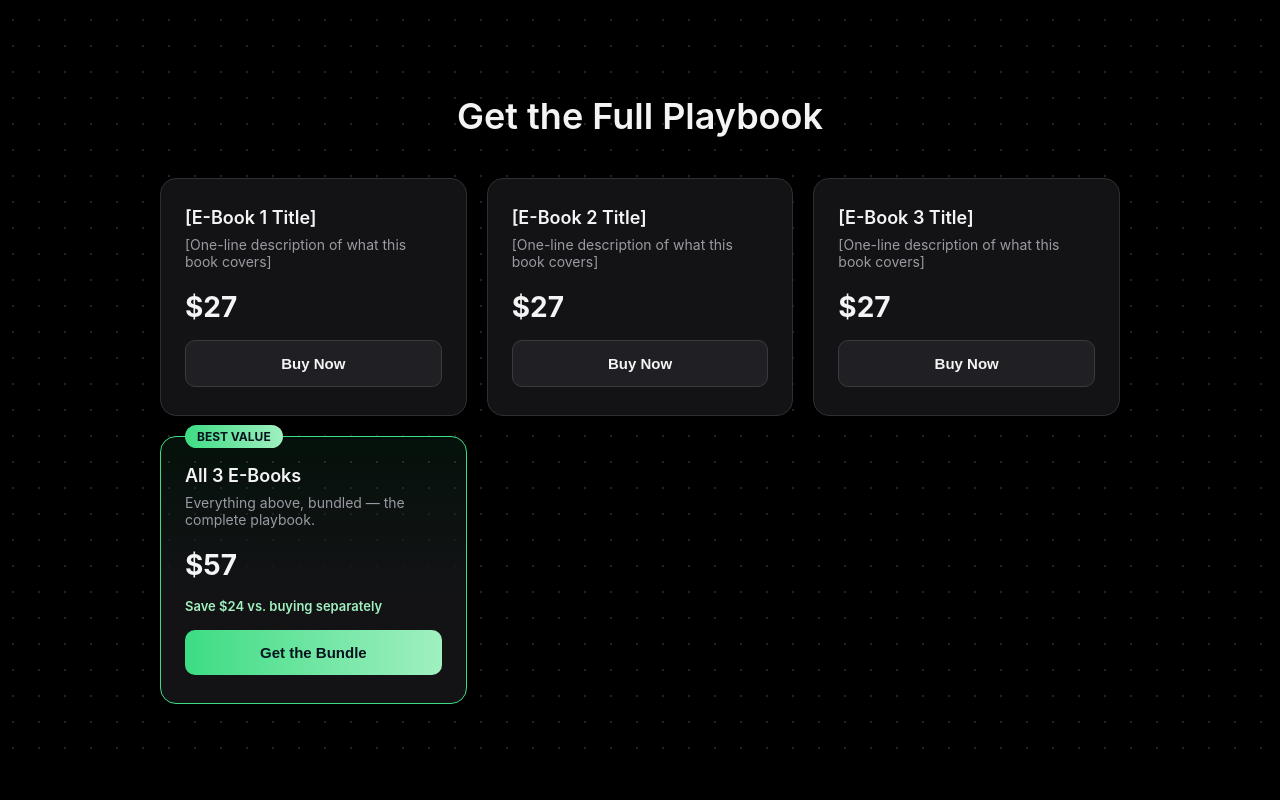
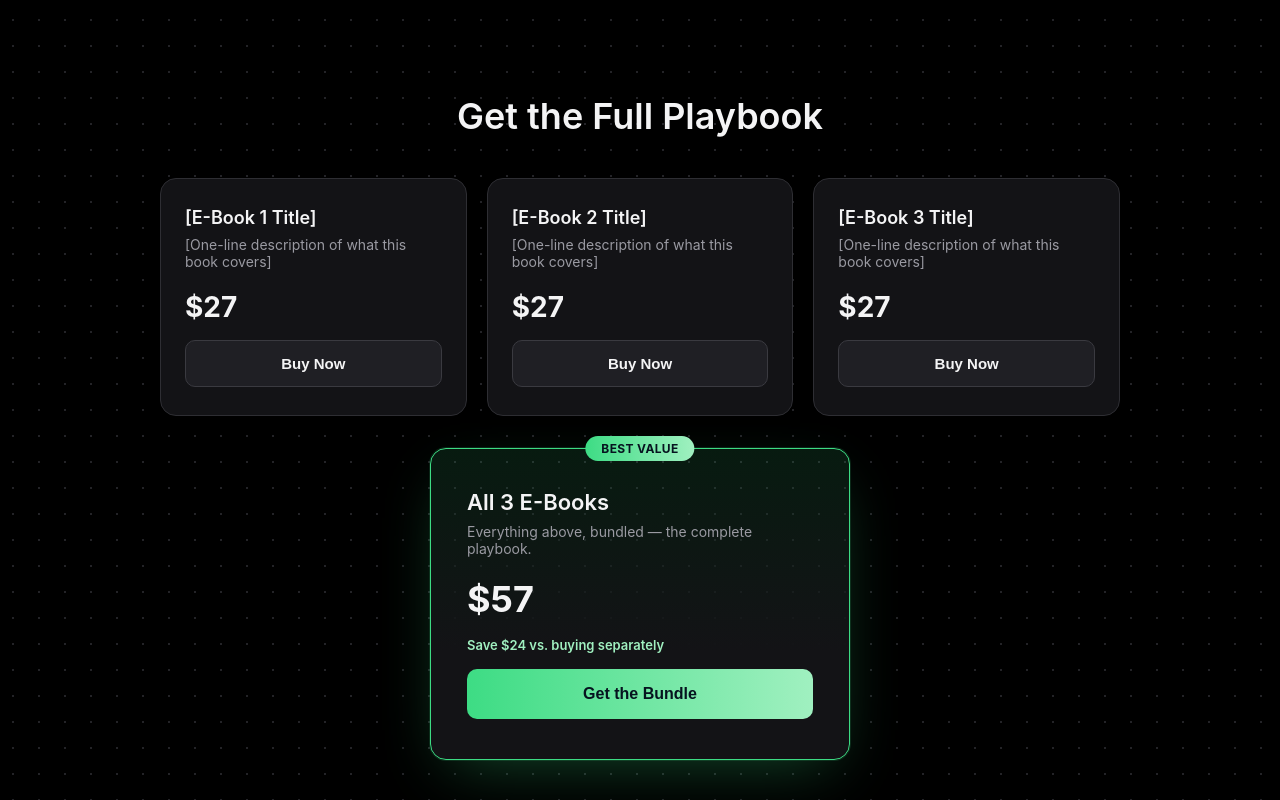
Before and after one commit to monkeygodx/kapmarkets-leadgen, a website: page public/index.html in a window 1280 px wide. Shown: the part 1293-2093 px from the top of the page. Before the commit the page ends 2061 px from the top, so only its background shows below. Drawn offline with Linux system fonts and the light colour scheme.

Commit message:
Update index.html

```diff
--- a/public/index.html
+++ b/public/index.html
@@ -216,7 +216,11 @@
     display:grid;
     grid-template-columns:repeat(auto-fit,minmax(240px,1fr));
     gap:20px;
-    margin-bottom:24px;
+    margin-bottom:32px;
+  }
+  .bundle-wrap{
+    display:flex;
+    justify-content:center;
   }
   .price-card{
     background:var(--panel);
@@ -259,25 +263,40 @@
   .buy-btn:hover{opacity:.85;}
   .buy-btn:disabled{opacity:.5;cursor:not-allowed;}
   .price-card.bundle{
+    width:100%;
+    max-width:420px;
+    padding:40px 36px;
     border:1px solid var(--accent-1);
     position:relative;
-    background:linear-gradient(180deg,rgba(61,220,132,0.08),var(--panel) 60%);
+    background:linear-gradient(180deg,rgba(61,220,132,0.12),var(--panel) 65%);
+    box-shadow:0 0 0 1px rgba(61,220,132,0.15), 0 20px 60px -20px rgba(61,220,132,0.35);
+  }
+  .price-card.bundle h3{
+    font-size:22px;
+  }
+  .price-card.bundle .price{
+    font-size:36px;
   }
   .price-card.bundle .badge{
     position:absolute;
-    top:-12px;
-    left:24px;
+    top:-13px;
+    left:50%;
+    transform:translateX(-50%);
     background:linear-gradient(90deg,var(--accent-1),var(--accent-2));
     color:#06131f;
     font-size:12px;
     font-weight:700;
-    padding:4px 12px;
+    padding:5px 16px;
     border-radius:999px;
+    letter-spacing:0.03em;
+    white-space:nowrap;
   }
   .price-card.bundle .buy-btn{
     background:linear-gradient(90deg,var(--accent-1),var(--accent-2));
     color:#06131f;
     border:none;
+    padding:16px;
+    font-size:16px;
   }
   .price-card .save-note{
     color:var(--accent-2);
@@ -387,6 +406,9 @@
         <p class="price">$27</p>
         <button class="buy-btn" data-product="book3">Buy Now</button>
       </div>
+    </div>
+
+    <div class="bundle-wrap">
       <div class="price-card bundle">
         <span class="badge">BEST VALUE</span>
         <h3>All 3 E-Books</h3>
```
